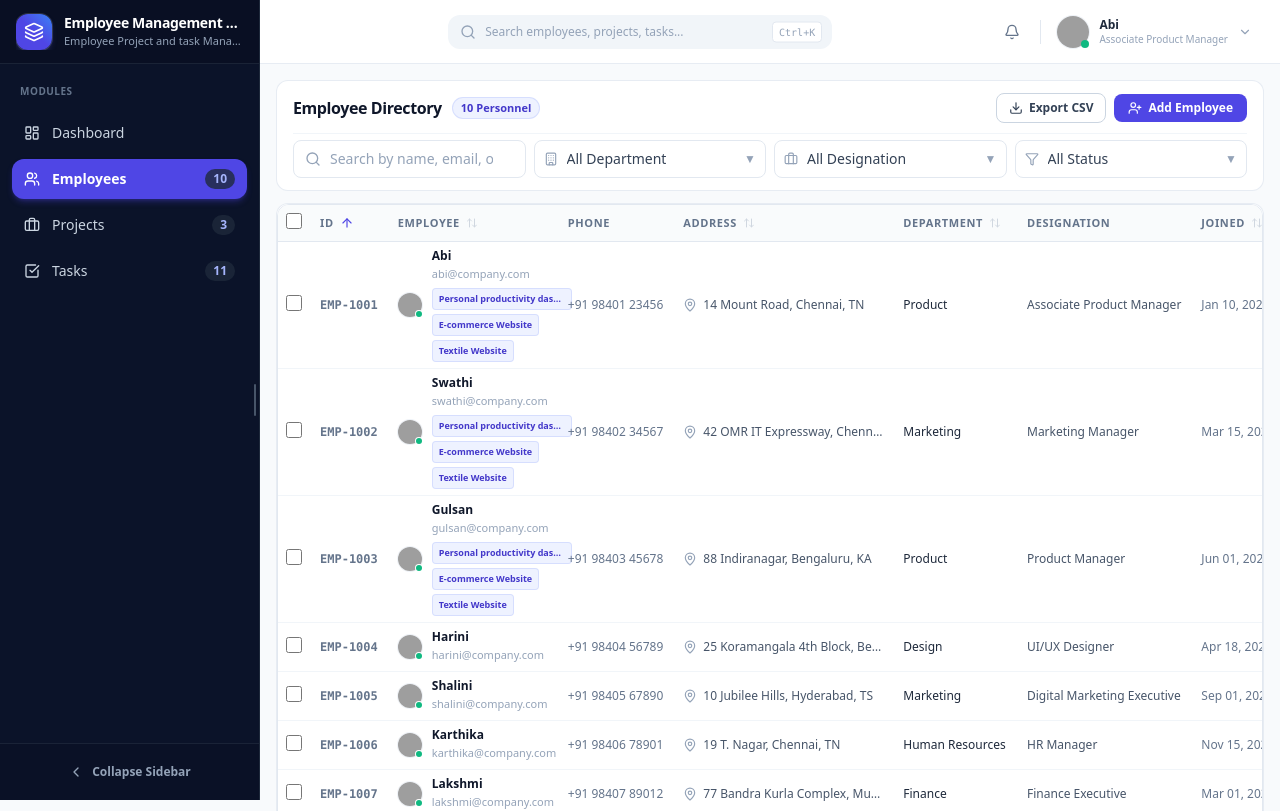
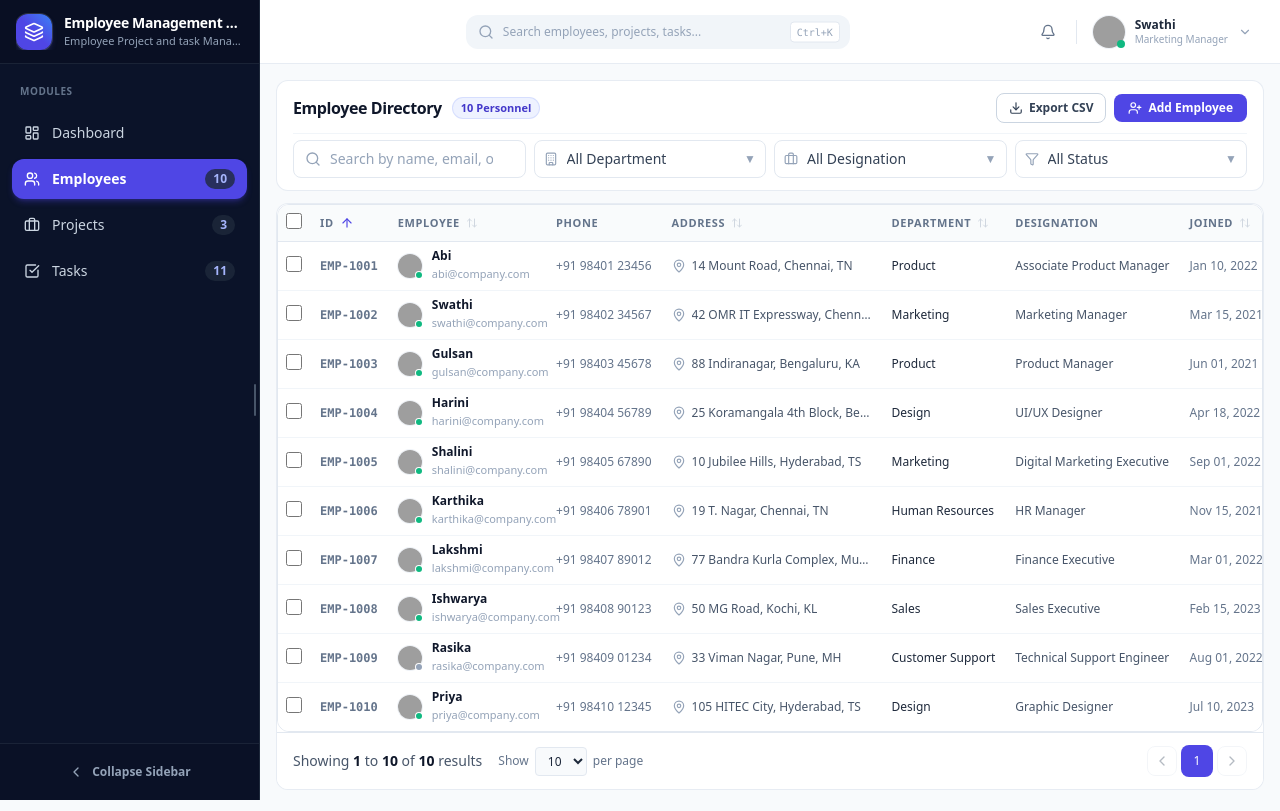
Before and after one commit to swathi-webdev/Employee-project-and-task-management, a React (Vite) app: page /employees in a window 1280 px wide. Shown: the top 811 px of the page. Built offline with nearby package versions, Linux system fonts and the light colour scheme; grey boxes are pictures that could not be loaded.

Commit message:
feat: remove project badges from employees directory table, set default active profile user to Swathi, and ensure in-place smooth persistence without auto-reloads

```diff
--- a/src/components/common/Header.tsx
+++ b/src/components/common/Header.tsx
@@ -79,12 +79,12 @@ export const Header: React.FC<HeaderProps> = ({ onToggleSidebar }) => {
 
   const unreadCount = notifications.filter(n => !n.read).length;
 
-  const activeUser = contextCurrentUser || employees[0] || {
-    id: 'EMP-1001',
-    name: 'Abi',
-    designation: 'Associate Product Manager',
-    email: 'abi@company.com',
-    avatar: 'https://images.unsplash.com/photo-1534528741775-53994a69daeb?w=150&auto=format&fit=crop&q=80',
+  const activeUser = contextCurrentUser || employees.find(e => e.id === 'EMP-1002') || employees[0] || {
+    id: 'EMP-1002',
+    name: 'Swathi',
+    designation: 'Marketing Manager',
+    email: 'swathi@company.com',
+    avatar: 'https://images.unsplash.com/photo-1494790108377-be9c29b29330?w=150&auto=format&fit=crop&q=80',
     status: 'Active' as const,
   };
 
--- a/src/context/AppContext.tsx
+++ b/src/context/AppContext.tsx
@@ -64,7 +64,7 @@ export const AppProvider: React.FC<{ children: React.ReactNode }> = ({ children
   const [settings, setSettings] = useState<AppSettings>(storage.getSettings());
   const [apiConfig, setApiConfig] = useState<ApiConfig>(storage.getApiConfig());
   const [notifications, setNotifications] = useState<AppNotification[]>([]);
-  const [currentUserId, setCurrentUserIdState] = useState<string>(() => storage.getCurrentUserId());
+  const [currentUserId, setCurrentUserIdState] = useState<string>(() => storage.getCurrentUserId() || 'EMP-1002');
 
   const setCurrentUserId = useCallback((id: string) => {
     storage.saveCurrentUserId(id);
@@ -73,7 +73,7 @@ export const AppProvider: React.FC<{ children: React.ReactNode }> = ({ children
 
   const currentUser = React.useMemo(() => {
     if (employees.length === 0) return undefined;
-    return employees.find(e => e.id === currentUserId) || employees[0];
+    return employees.find(e => e.id === currentUserId) || employees.find(e => e.id === 'EMP-1002') || employees[0];
   }, [employees, currentUserId]);
 
   // Initial load
--- a/src/pages/Employees/EmployeeListPage.tsx
+++ b/src/pages/Employees/EmployeeListPage.tsx
@@ -33,7 +33,6 @@ export const EmployeeListPage: React.FC = () => {
   const [searchParams, setSearchParams] = useSearchParams();
   const {
     employees,
-    projects,
     createEmployee,
     updateEmployee,
     deleteEmployee,
@@ -222,11 +221,7 @@ export const EmployeeListPage: React.FC = () => {
       sortable: true,
       className: 'whitespace-nowrap',
       headerClassName: 'whitespace-nowrap',
-      render: emp => {
-        const empProjects = projects.filter(
-          p => p.employeeIds.includes(emp.id) || p.managerId === emp.id
-        );
-        return (
+      render: emp => (
         <div className="flex items-center gap-2.5">
           <Avatar name={emp.name} src={emp.avatar} size="xs" status={emp.status} />
           <div>
@@ -234,23 +229,9 @@ export const EmployeeListPage: React.FC = () => {
               {emp.name}
             </div>
             <div className="text-[11px] text-slate-400">{emp.email}</div>
-              {empProjects.length > 0 && (
-                <div className="flex flex-wrap gap-1 mt-1 max-w-[200px]">
-                  {empProjects.map(p => (
-                    <span
-                      key={p.id}
-                      className="text-[9px] font-semibold text-brand-700 bg-brand-50 border border-brand-200/60 px-1.5 py-0.2 rounded truncate max-w-[140px]"
-                      title={p.name}
-                    >
-                      {p.name}
-                    </span>
-                  ))}
-                </div>
-              )}
           </div>
         </div>
-        );
-      },
+      ),
     },
     {
       key: 'phone',
--- a/src/services/storage.ts
+++ b/src/services/storage.ts
@@ -161,7 +161,7 @@ export const storage = {
   },
 
   getCurrentUserId(): string {
-    return localStorage.getItem(KEYS.CURRENT_USER) || '';
+    return localStorage.getItem(KEYS.CURRENT_USER) || 'EMP-1002';
   },
 
   saveCurrentUserId(id: string): void {
```
Lines whose indentation alone changed are shown as unchanged.
